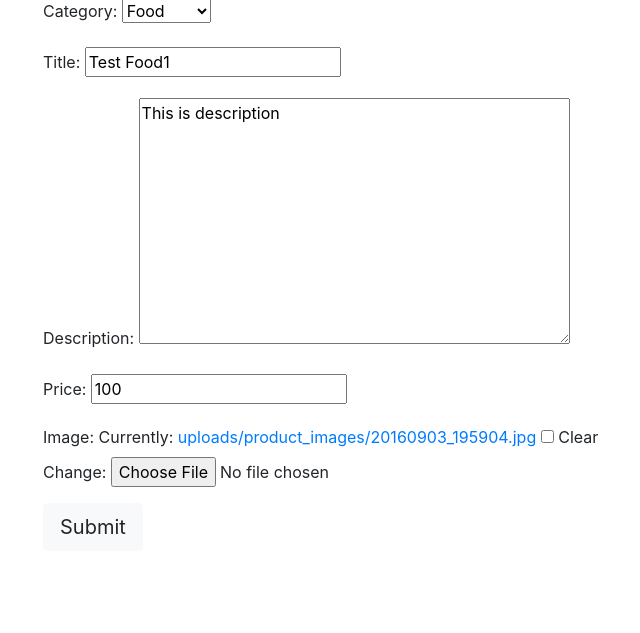
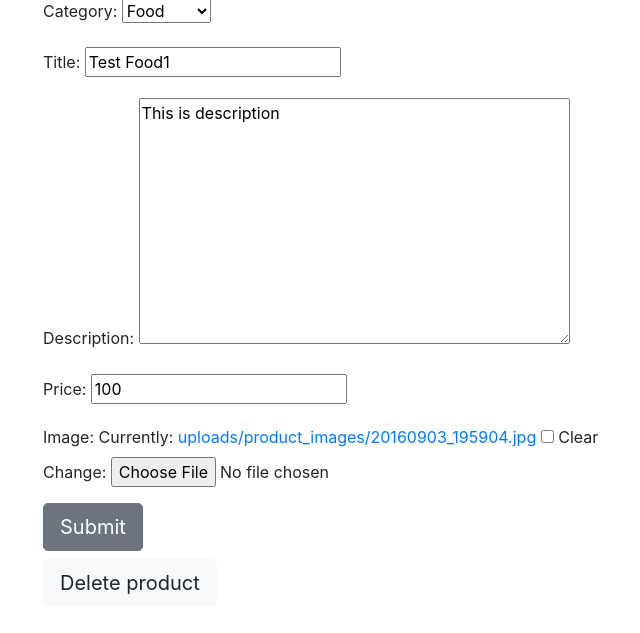
Before and after one commit to Leetzner/Im-Posters, a Django app: page /my-store/edit-product/5/ in a window 1280 px wide. Shown: the part 113-746 px from the top of the page, without its empty margins (42-682 px from the left). Run offline with Django 4.2, Linux system fonts and the light colour scheme; a user stored in the database is signed in; data comes from the database, SQL or seed files in the repository; both versions use the stored data as it was after the commit.

Commit message:
Added delete function

```diff
--- a/store/models.py
+++ b/store/models.py
@@ -1,5 +1,6 @@
 from django.contrib.auth.models import User
 from django.db import models
+
 
 class Category(models.Model):
     title = models.CharField(max_length=50)
@@ -11,7 +12,19 @@ class Category(models.Model):
     def __str__(self):
         return self.title
 
+
 class Product(models.Model):
+    DRAFT = 'draft'
+    WAITING_APPROVAL = 'waitingapproval'
+    ACTIVE = 'active'
+    DELETED = 'deleted'
+
+    STATUS_CHOICES = (
+        (DRAFT, 'Draft'),
+        (WAITING_APPROVAL, 'Waiting approval'),
+        (ACTIVE, 'Active'),
+        (DELETED, 'Deleted'),
+    )
     user = models.ForeignKey(User, related_name='products', on_delete=models.CASCADE)
     category = models.ForeignKey(Category, related_name='products', on_delete=models.CASCADE)
     title = models.CharField(max_length=50)
@@ -21,6 +34,7 @@ class Product(models.Model):
     image = models.ImageField(upload_to='uploads/product_images/', blank=True, null=True)
     created_at = models.DateTimeField(auto_now_add=True)
     updated_at = models.DateTimeField(auto_now=True)
+    status = models.CharField(max_length=50, choices=STATUS_CHOICES, default=ACTIVE)
 
     class Meta:
         ordering = ('-created_at',)
--- a/userprofile/templates/userprofile/add_product.html
+++ b/userprofile/templates/userprofile/add_product.html
@@ -11,7 +11,11 @@
 
         {{ form.as_p }}
 
-        <button class="btn btn-light btn-lg">Submit</button>
+        <button class="btn btn-secondary btn-lg mb-2">Submit</button>
     </form>
+
+    {% if title == 'Edit product' %}
+        <a href="#" class="btn btn-light btn-lg">Delete product</a>
+    {% endif %}
 </div>
 {% endblock %}
--- a/userprofile/views.py
+++ b/userprofile/views.py
@@ -1,3 +1,4 @@
+from django.contrib import messages
 from django.contrib.auth import login
 from django.contrib.auth.decorators import login_required
 from django.contrib.auth.forms import UserCreationForm
@@ -37,6 +38,8 @@
             product.slug = slugify(title)
             product.save()
 
+            messages.success(request, 'Added the product!')
+
             return redirect('my_store')
     else:
         form = ProductForm()
@@ -59,6 +62,8 @@
         if form.is_valid():
             form.save()
 
+            messages.success(request, 'Saved changes!')
+
             return redirect('my_store')
 
     else:
@@ -68,6 +73,16 @@
         'title': 'Edit product',
         'form': form
     })
+
+
+@login_required
+def delete_product(request, pk):
+    product = Product.objects.filter(user=request.user).get(pk=pk)
+    product.status=Product.DELETED
+    product.save()
+
+    messages.success(request, 'The product was delete!')
+
 
 @login_required
 def myaccount(request):
```
Also changed, not shown: userprofile/templates/userprofile/my_store.html (+10 -2 lines), db.sqlite3, store/migrations/0004_product_status.py (added).
